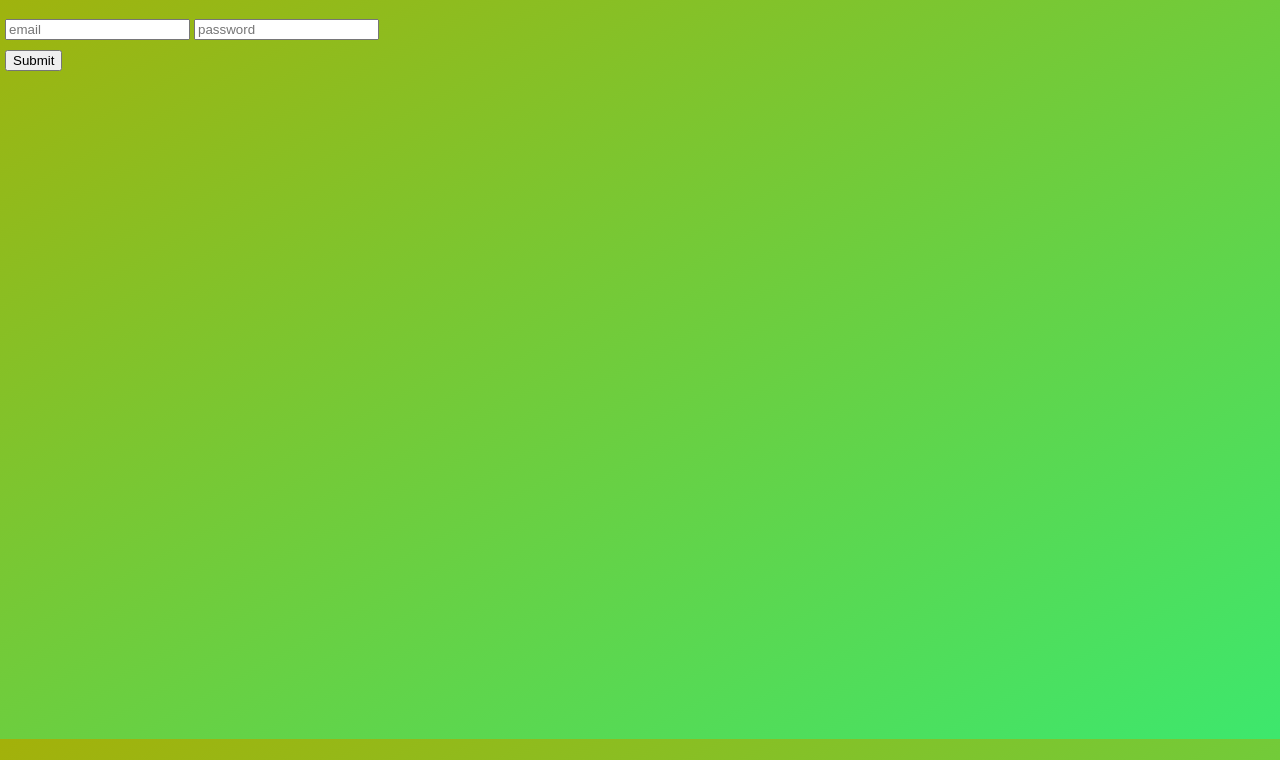
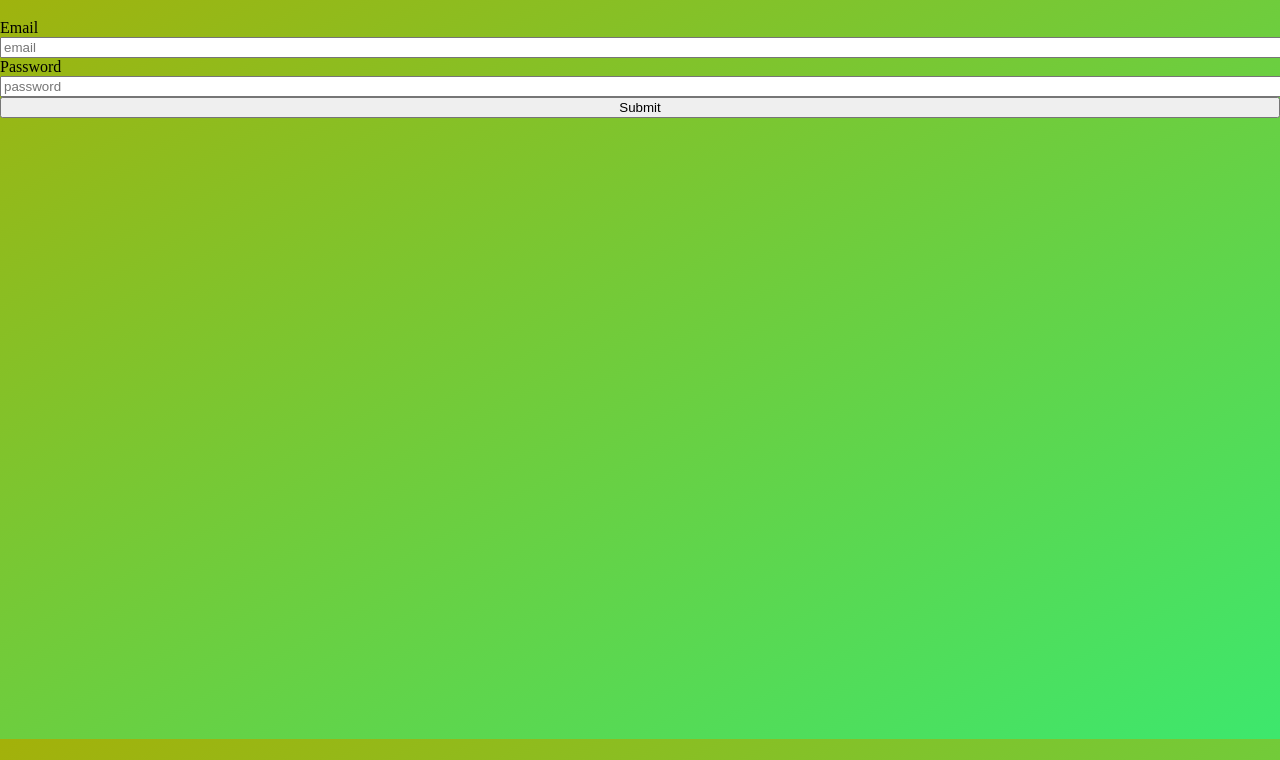
Before and after one commit to APF2000/First-site, a website: page public/login/index.html in a window 1280 px wide. Shown: the part 61-821 px from the top of the page. Drawn offline with Linux system fonts and the light colour scheme.

Commit message:
Inputs take whole screen

```diff
--- a/public/login/css/style.css
+++ b/public/login/css/style.css
@@ -20,6 +20,12 @@ body{
     position: relative;
 }
 
-.container > *{
-    margin: 5px;
-}
+button, input{
+    width: 100%;
+    /*padding: 12px 20px;
+    margin: 8px 0;*
+    display: inline-block;
+    /*border: 1px solid #ccc;
+    border-radius: 4px;*
+    box-sizing: border-box;*/
+  }
--- a/public/login/index.html
+++ b/public/login/index.html
@@ -15,7 +15,10 @@
 
     <div class="container" id="login_form">
         <form method="post">
+            <label for="email">Email</label>
             <input type="email" name="email" id="email" placeholder="email">
+
+            <label for="psswd">Password</label>
             <input type="password" name="psswd" id="psswd" placeholder="password">
         </form>
         <button onclick="submit()">Submit</button>
```
